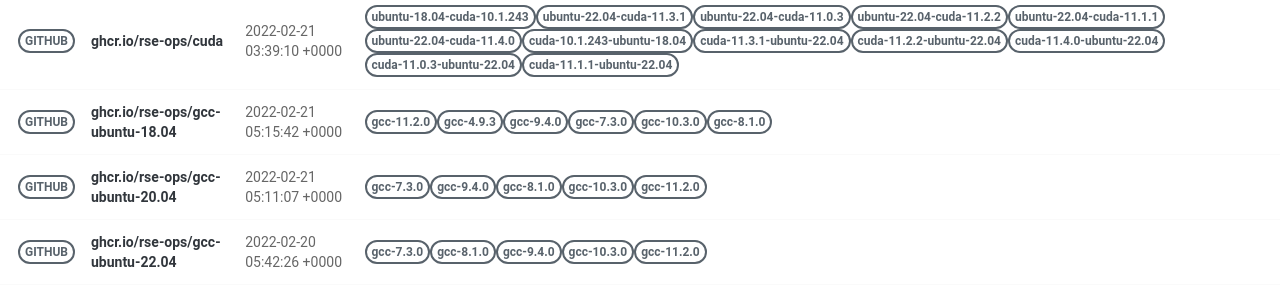
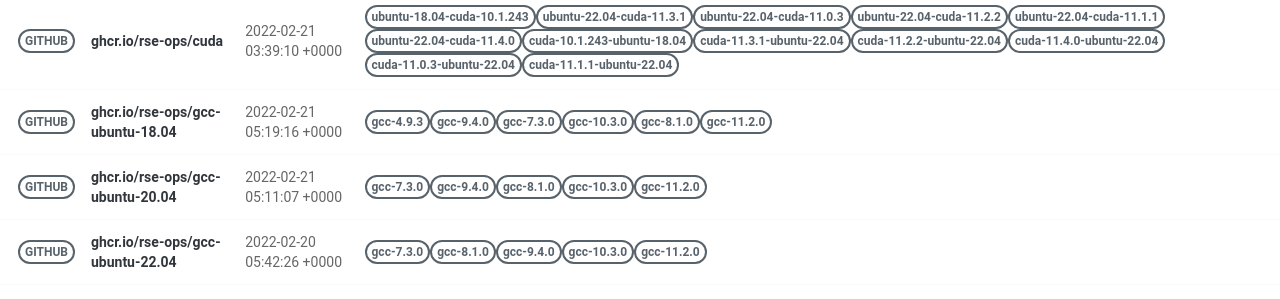
Before and after one commit to rse-ops/docker-images, a Jekyll site: the page built from pages/index.md, in a window 1280 px wide. Shown: the part 502-801 px from the top of the page. Built offline with Jekyll 4.4.1, drawn with Linux system fonts in a browser that asks for light colours; nearby versions of some CDN libraries.

Commit message:
Automated push to update library 2022-02-21

```diff
--- a/_library/ghcr.io-rse-ops-gcc-ubuntu-18.04.md
+++ b/_library/ghcr.io-rse-ops-gcc-ubuntu-18.04.md
@@ -1,14 +1,11 @@
 ---
 layout: container
 name: ghcr.io/rse-ops/gcc-ubuntu-18.04
-updated_at: 2022-02-21 05:15:42.131284
+updated_at: 2022-02-21 05:19:16.482714
 
 
 container_url: https://github.com/orgs/rse-ops/packages/container/package/gcc-ubuntu-18.04
 versions:
- - tag: gcc-11.2.0
-   dockerfile: https://github.com/rse-ops/docker-images/blob/main/ubuntu/gcc/Dockerfile
-   manifest: https://crane.ggcr.dev/manifest/ghcr.io/rse-ops/gcc-ubuntu-18.04:gcc-11.2.0
  - tag: gcc-4.9.3
    dockerfile: https://github.com/rse-ops/docker-images/blob/main/ubuntu/gcc/Dockerfile
    manifest: https://crane.ggcr.dev/manifest/ghcr.io/rse-ops/gcc-ubuntu-18.04:gcc-4.9.3
```
Also changed, not shown: other parts of _library/ghcr.io-rse-ops-gcc-ubuntu-18.04.md (+3 -0 lines).
